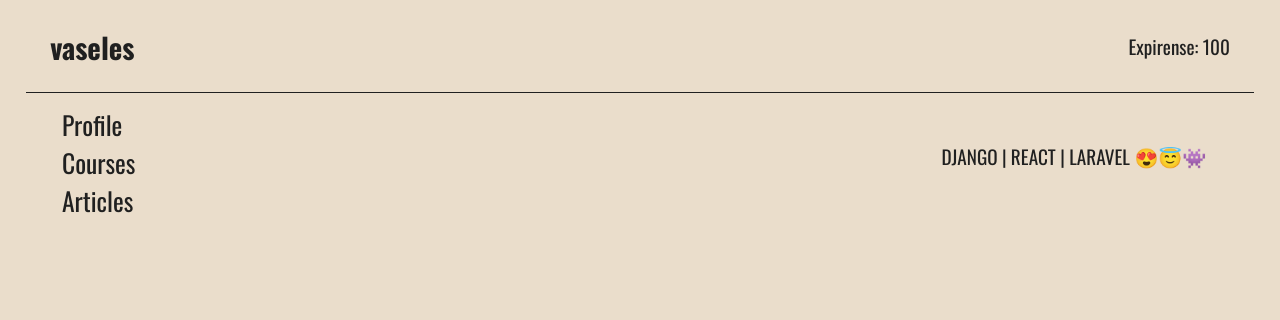
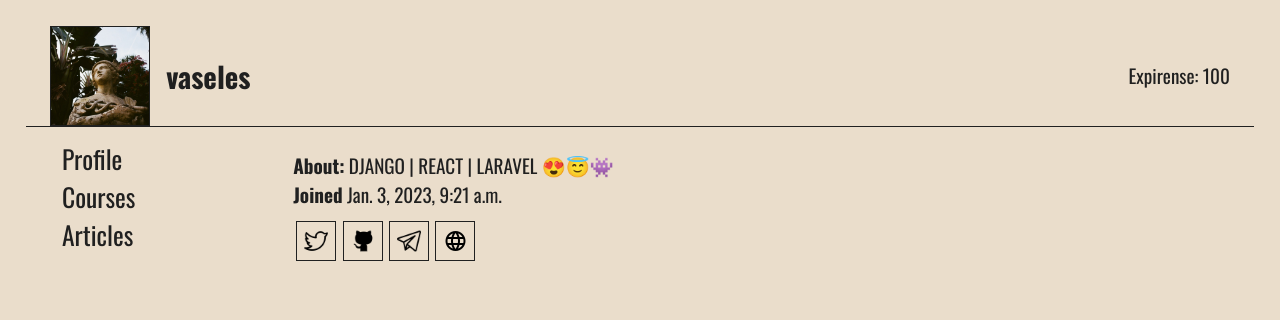
Before and after one commit to Jaswine/courses-platform, a Django app: page /profile/vaseles/ in a window 1280 px wide. Shown: the part 60-380 px from the top of the page. Run offline with Django 4.2, Linux system fonts and the light colour scheme; data comes from the database, SQL or seed files in the repository; both versions use the stored data as it was after the commit.

Commit message:
Add More Profile Info, Articles Panel, Fix bugs

```diff
--- a/article/views.py
+++ b/article/views.py
@@ -104,8 +104,8 @@ def updateArticle(request, slug):
         if len(title) < 4:
             messages.error(request, 'Title must be at least 4 characters')
 
-        if (int(article.tag.id)) != int(tag):
-            tag = Tag.objects.get(id = tag)
+        # if (int(article.tag.id)) != int(tag):
+        tag = Tag.objects.get(id = tag)
 
         article.title = title
         article.tag = tag
--- a/base/templates/base/user/Profile.html
+++ b/base/templates/base/user/Profile.html
@@ -1,4 +1,5 @@
 {% include 'index.html' %}
+{% load static %}
 
 {% block title %}
 <title>{{user.username}}</title>
@@ -8,10 +9,17 @@
 <div class="page profile">
     <div class="profile__header">
         <div class="profile__header__right">
-            <h2>{{user.username}}</h2>
-            {% if request.user.username == user.username %}
-                <p>{{user.email}}</p>
+            {% if profile.image %}
+            <img src="http://127.0.0.1:8000/static/media/{{profile.image}}" class="profile__header__right__icon" alt="profile icon">
+            {% else %}
+            <img src="" alt="" class="profile__header__right__icon">
             {% endif %}
+            <div class="profile__header__right__info">
+                <h2>{{user.username}}</h2>
+                {% if request.user.username == user.username %}
+                    <p>{{user.email}}</p>
+                {% endif %}
+            </div>
         </div>
         <div class="profile__header__left">
             <div class="expirense">Expirense: <span>100</span></div>
@@ -19,10 +27,10 @@
     </div>
     <div class="profile__body">
         <div class="profile__body__left">
-            <a href="" class="link">Profile</a>
+            <a href="{% url 'base:profile' user.username %}" class="link">Profile</a>
             {% if user.is_superuser %}
-            <a href="" class="link">Courses</a>
-            <a href="" class="link">Articles</a>
+            <a href="{% url 'base:profile-courses' user.username %}" class="link">Courses</a>
+            <a href="{% url 'base:profile-articles' user.username %}" class="link">Articles</a>
             {% endif %}
             <!-- <a href="" class="link">Certificates</a> -->
             {% if request.user.username == user.username %}
@@ -31,7 +39,67 @@
         </div>
         <div class="profile__body__right">
             {% if page == 'profile' %}
-            <p>{{profile.bio}}</p>
+            <p><b>About:</b> {{profile.bio}}</p>
+            <p><b>Joined</b> {{profile.created}}</p>
+            <div class="profile__body__right__icons">
+                {% if profile.twitter %}
+                    <a href="https://twitter.com/{{profile.twitter}}" target="_blank">
+                        <img src="{% static 'images/twitter.png' %}" alt="twitter"/>
+                    </a>
+                {% endif %}
+                {% if profile.github %}
+                <a href="https://github.com/{{profile.github}}"  target="_blank">
+                    <img src="{% static 'images/github.png' %}"  alt="twitter"/>
+                </a>
+                {% endif %}
+                {% if profile.telegram %}
+                <a href="https://t.me/{{profile.telegram}}" target="_blank">
+                    <img src="{% static 'images/telegram.png' %}" alt="twitter"/>
+                </a>
+                {% endif %}
+                {% if profile.website %}
+                    <a href="{{profile.website}}" target="_blank">
+                        <span class="material-symbols-outlined icon icon-profile">
+                            language
+                        </span>
+                    </a>
+                {% endif %}
+            </div>
+            {% endif %}
+            {% if page == 'articles' %}
+            <div class="cources page__article__articles">
+                {% for article in articles %}
+                    <article>
+                        <div class="article__head ">
+                            <div class="">{{article.title}}</div>
+                            <a href="{% url 'article:show_article' article.slug %}" class="material-symbols-outlined icon link">
+                                arrow_forward
+                            </a>
+                        </div>
+                        <div class="article__body">
+                            {{article.text | truncatewords:30 }}
+                        </div>
+                        {% if request.user.is_authenticated %}
+                            {% if request.user.is_superuser %}
+                                {% if request.user.username == article.user.username %}
+                                    <div class="article__head article__buttons">
+                                        <a href="{% url 'article:update_article' article.slug %}" class="btn btn-icon">
+                                            <span class="material-symbols-outlined">
+                                                edit_square
+                                            </span>
+                                        </a>
+                                        <a href="{% url 'article:delete_article' article.slug %}" class="btn btn-delete">
+                                            <span class="material-symbols-outlined">
+                                            delete_forever
+                                            </span>
+                                        </a>
+                                    </div>
+                                {% endif %}
+                            {% endif %}
+                        {% endif %}
+                    </article>
+                {% endfor %}
+            </div>
             {% endif %}
         </div>
     </div>
--- a/base/urls.py
+++ b/base/urls.py
@@ -17,7 +17,7 @@ urlpatterns = [
 
     #! USER
     path('profile/<str:username>/', views.profile, name='profile'),
-    path('profile/<str:username>/courses', views.profile, name='profile-courses'),
-    path('profile/<str:username>/articles', views.profile, name='profile-articles'),
+    path('profile/<str:username>/courses', views.profileCourses, name='profile-courses'),
+    path('profile/<str:username>/articles', views.profileArticles, name='profile-articles'),
     path('profile/<str:username>/change', views.profileUpdate  , name='profile-update'),
 ]
--- a/base/views.py
+++ b/base/views.py
@@ -5,6 +5,7 @@ from django.contrib.auth import login, authenticate, logout
 from django.contrib.auth.models import User
 from django.contrib.auth.password_validation import UserAttributeSimilarityValidator, CommonPasswordValidator, NumericPasswordValidator
 from .models import Profile
+from article.models import Article, ArticleComment
 
 
 def home(request):
@@ -111,18 +112,25 @@ def profile(request, username):
     context = {'user': user, 'page': page, 'profile': profile}
     return render(request,'base/user/Profile.html', context)
 
+#Courses
+# For admin user
 def profileCourses(request, username):
     page='courses'
     user = User.objects.get(username=username)
+    profile = Profile.objects.get(user=user)
 
-    context = {'user': user,  'page':page}
+    context = {'user': user,  'page':page, 'profile': profile}
     return render(request,'base/user/Profile.html', context)
 
+#Articles
+#for admin user
 def profileArticles(request, username):
     page = 'articles'
     user = User.objects.get(username=username)
+    articles = Article.objects.filter(user=user)
+    profile = Profile.objects.get(user=user)
 
-    context = {'user': user,  'page': page}
+    context = {'user': user,  'page': page, 'articles': articles, 'profile': profile}
     return render(request,'base/user/Profile.html', context)
 
 def profileUpdate(request, username):
--- a/templates/index.html
+++ b/templates/index.html
@@ -799,14 +799,23 @@
             width: 100%;
             border-bottom: 1px solid var(--primary);
             padding: 0 2%;
-            padding-bottom: 2%;
-            /* border-right: 1px solid var(--primary);
-            border-left: 1px solid var(--primary);*/
+        }
+        .profile__header__right {
+            display: flex;
+            justify-content: center;
+            align-items: center;
+            gap: 1rem
+        }
+        .profile__header__right__icon {
+            width: 100px;
+            height: 100px;
+            object-fit: cover;
+            border: 1px solid var(--primary);
         }
         .profile__body {
             display: flex;
             justify-content: space-between;
-            align-items: center;
+            align-items: flex-start;
             width: 100%;
             padding: 1% 2%;
         }
@@ -816,18 +825,59 @@
             align-items: flex-start;
             flex-direction: column;
             padding: 0 1% 1%;
+            width: 24%;
         }
         .profile__body__left .link {
             font-size: 1.6rem;
             font-weight: 400;
         }
         .profile__body__right {
-            padding: 1% 2% 3%;
+            padding: 1% 1% 3%;
+            width: 100%;
+            display: flex;
+            justify-content: flex-start;
+            align-items: flex-start;
+            flex-direction: column;
         }
-
         .ava {
             max-height: 200px;
+        }
+        .profile__body__right {
 
+        }
+        .profile__body__right__icons {
+            display: flex;
+            justify-content: center;
+            align-items: center;
+            margin: 1% 0;
+        }
+        .profile__body__right__icons a {
+            border: 1px solid var(--primary);
+            width: 40px;
+            height: 40px;
+            display: flex;
+            justify-content: center;
+            align-items: center;
+            flex-direction: column;
+            margin: .2rem;
+        }
+        .profile__body__right__icons a img {
+            width: 24px;
+            height: 24px;
+        }
+        .profile__body__right__icons a icon {
+            width: 24px;
+            height: 24px;
+        }
+        .profile__body__right__icons a:hover {
+            border: 1px solid var(--pink);
+        }
+        .profile__body__right__icons a:hover .icon {
+            padding: .4rem;
+            color: #B19783;
+        }
+        .profile__body__right__icons a:hover img {
+            padding: .4rem;
         }
     </style>
 </body>
```
Also changed, not shown: course/templates/course/Course/CreateCourse.html (deleted, +0 -13 lines), course/templates/course/create/CreateCourse.html (added, +34 -0 lines), course/templates/course/Course/DeleteCourse.html (deleted), db.sqlite3, static/images/GitHubHover.jpeg (added), static/images/github.png (added), static/images/telegram.png (added), static/images/telegramHover.jpeg (added), static/images/twitter.png (added), static/images/twitterHover.jpeg (added).
